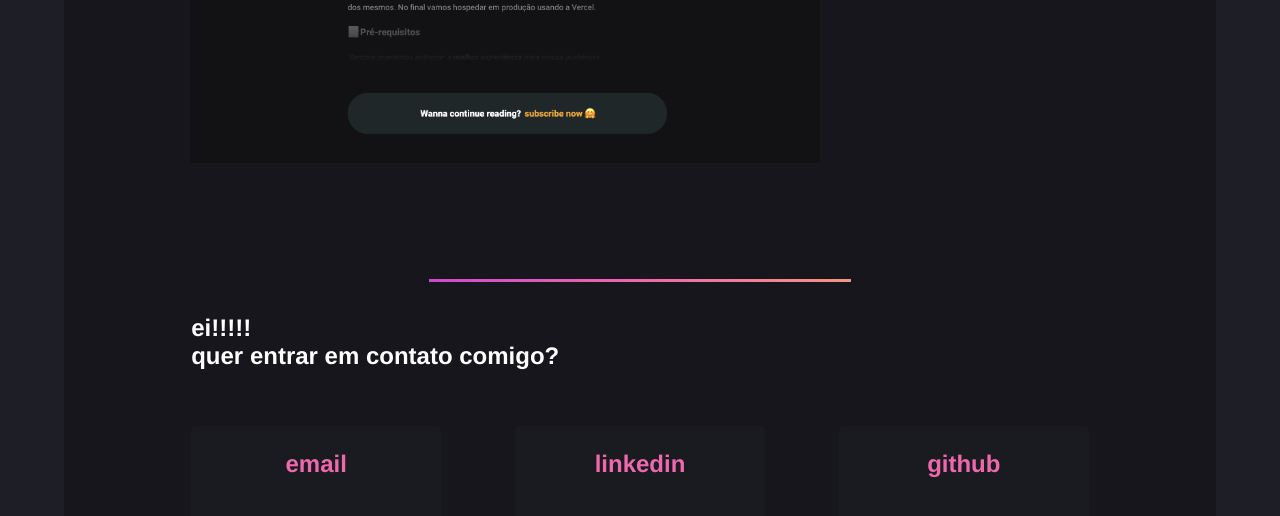
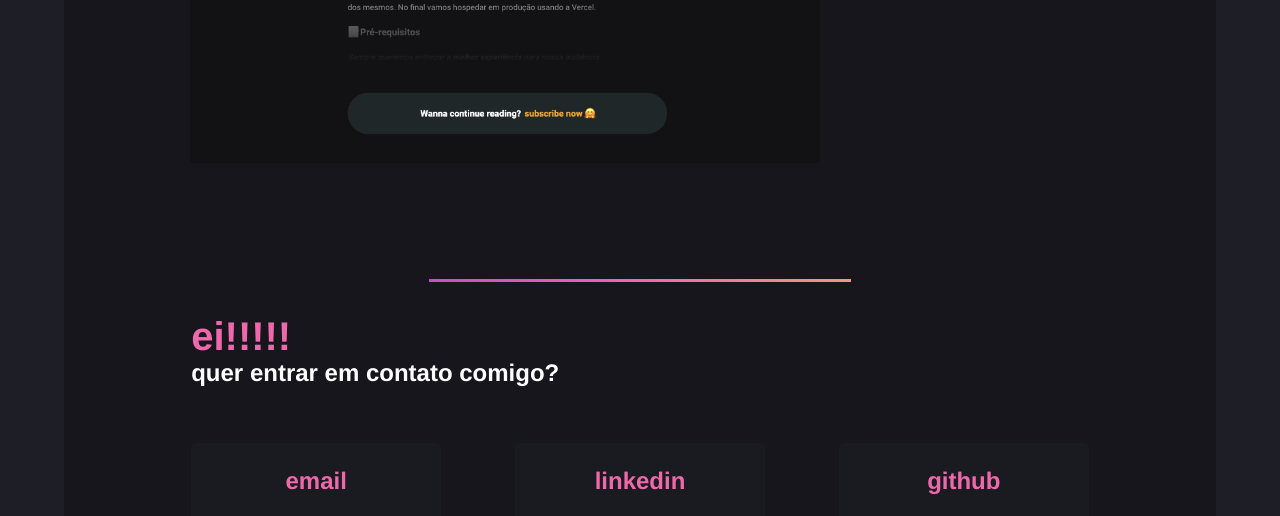
Before and after one commit to lucasgmelo/IC-challenge, a plain HTML site: page index.html in a window 1280 px wide. Shown: the part 3325-3841 px from the top of the page. Drawn offline with Linux system fonts and the light colour scheme.

Commit message:
:giraffe: fix h1 style contact

```diff
--- a/style.css
+++ b/style.css
@@ -253,6 +253,11 @@ li:hover {
   height: 25px;
 }
 
+#contact h1 {
+  color: #ee69ac;
+  font-size: 40px;
+}
+
 #contact h3 {
   color: #ee69ac;
   font-size: 24px;
```
